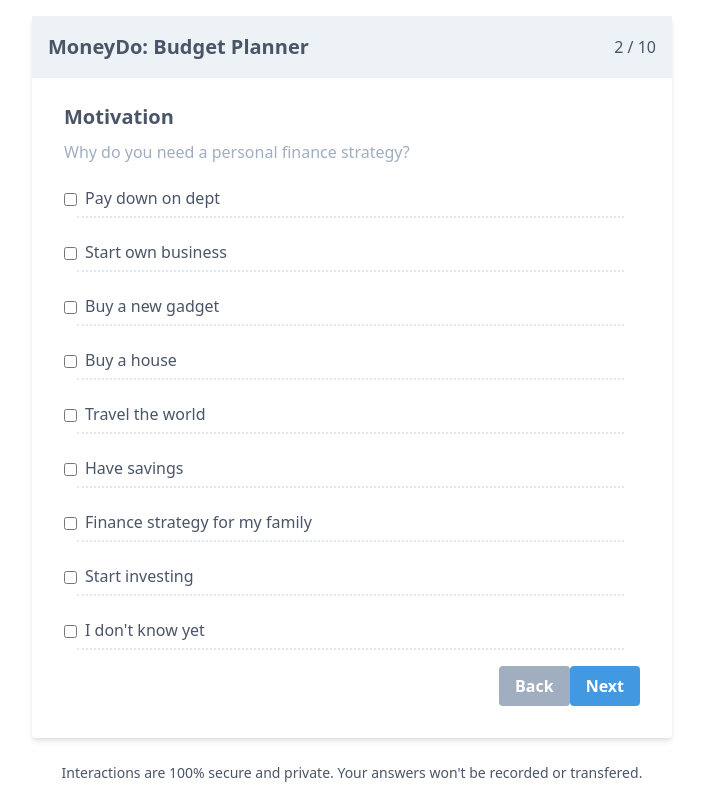
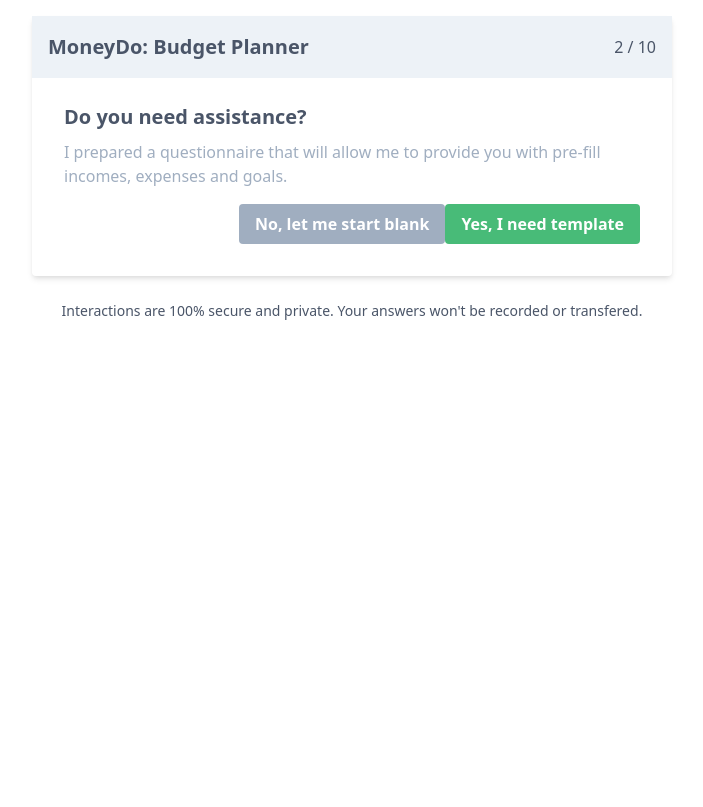
Before and after one commit to razbakov/moneydo-budget, a Nuxt app: page / in a window 1280 px wide. Both pictures are taken after a click on the button "Next". Shown: the whole page, without its empty margins (288-991 px from the left). Built offline with nearby package versions, Linux system fonts and the light colour scheme.

Commit message:
add assistant step

```diff
--- a/pages/index.vue
+++ b/pages/index.vue
@@ -40,6 +40,22 @@
           <div v-if="step === 2">
             <div>
               <h2 class="block text-gray-700 text-xl font-bold mb-2">
+                Do you need assistance?
+              </h2>
+              <p class="mb-4 text-gray-500">I prepared a questionnaire that will allow me to provide you with pre-fill incomes, expenses and goals.</p>
+              <div class="text-right">
+                <button @click="step = 5" class="bg-gray-500 hover:bg-gray-700 text-white font-bold py-2 px-4 rounded">
+                  No, let me start blank
+                </button>
+                <button @click="step = 3" class="bg-green-500 hover:bg-green-700 text-white font-bold py-2 px-4 rounded">
+                  Yes, I need template
+                </button>
+              </div>
+            </div>
+          </div>
+          <div v-if="step === 3">
+            <div>
+              <h2 class="block text-gray-700 text-xl font-bold mb-2">
                 Motivation
               </h2>
               <p class="mb-4 text-gray-500">Why do you need a personal finance strategy?</p>
@@ -57,7 +73,7 @@
               </div>
             </div>
           </div>
-          <div v-if="step === 3">
+          <div v-if="step === 4">
             <div>
               <h2 class="block text-gray-700 text-xl font-bold mb-2">
                 Questionnaire
@@ -115,7 +131,7 @@
               </div>
             </div>
           </div>
-          <div v-if="step === 4">
+          <div v-if="step === 5">
             <div>
               <h2 class="block text-gray-700 text-xl font-bold mb-2">
                 Your actual situation
@@ -134,7 +150,7 @@
               </div>
             </div>
           </div>
-          <div v-if="step === 5">
+          <div v-if="step === 6">
             <div>
               <h2 class="block text-gray-700 text-xl font-bold mb-2">
                 Monthly net income (after tax)
@@ -162,7 +178,7 @@
               </div>
             </div>
           </div>
-          <div v-if="step === 6">
+          <div v-if="step === 7">
             <h2 class="block text-gray-700 text-xl font-bold mb-2">
               Regular expenses
             </h2>
@@ -188,7 +204,7 @@
               <span class="block sm:inline">Use previous bills for anything you need to estimate, and don't be afraid to round numbers up - it's better to plan for higher costs than lower.</span>
             </div>
           </div>
-          <div v-if="step === 7">
+          <div v-if="step === 8">
             <h2 class="block text-gray-700 text-xl font-bold mb-2">
               Needs
             </h2>
@@ -219,7 +235,7 @@
               <span class="block sm:inline">If it is from needs category, but premium and more costly then it comes to wants.</span>
             </div>
           </div>
-          <div v-if="step === 8">
+          <div v-if="step === 9">
             <h2 class="block text-gray-700 text-xl font-bold mb-2">
               Savings target
             </h2>
@@ -272,7 +288,7 @@
               <span class="block sm:inline">Save 20% of income.</span>
             </div>
           </div>
-          <div v-if="step === 9">
+          <div v-if="step === 10">
             <h2 class="block text-gray-700 text-xl font-bold mb-2">
               Budget
             </h2>
@@ -360,7 +376,7 @@
               <span class="block sm:inline">Plan 50% of income for needs and 30% for wants.</span>
             </div>
           </div>
-          <div v-if="step === 10">
+          <div v-if="step === 11">
             <h2 class="block text-gray-700 text-xl font-bold mb-2">
               Your personal finance strategy
             </h2>
@@ -416,7 +432,6 @@
 
 <script>
 import VueSlider from 'vue-slider-component'
-import 'vue-slider-component/theme/default.css'
 
 export default {
   components: {
```
